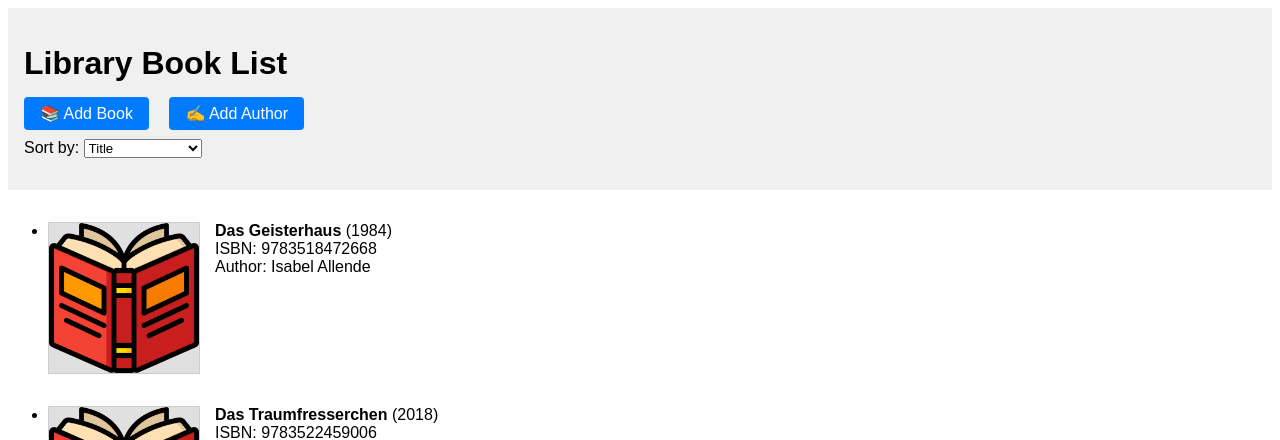
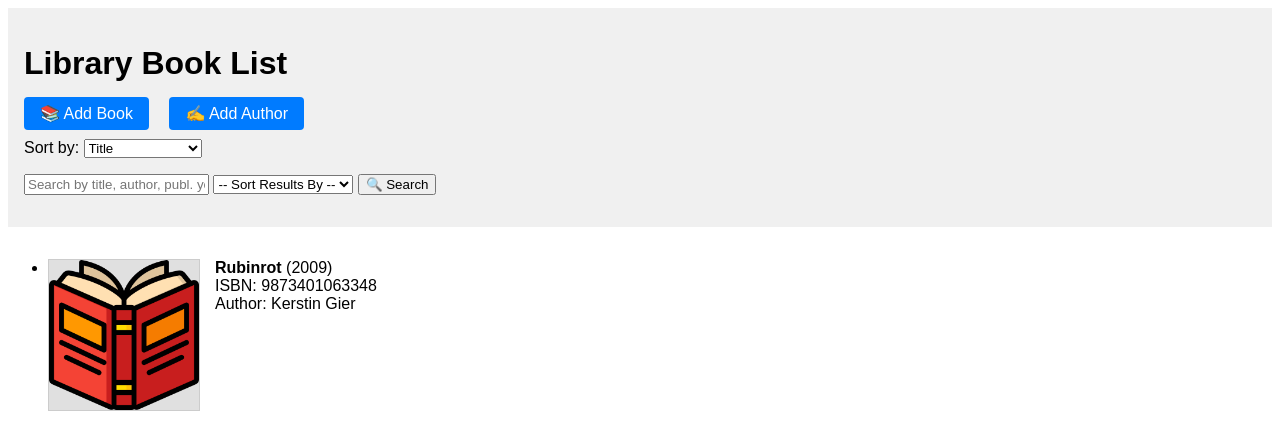
Before and after one commit to Martha-KW/Book_Alchemy, a Flask app: page / in a window 1280 px wide. Shown: the top 440 px of the page. Run offline with Flask 3, Linux system fonts and the light colour scheme; data comes from the database, SQL or seed files in the repository.

Commit message:
search by name, title,year, isbn with additional sorting function for results added

```diff
--- a/app.py
+++ b/app.py
@@ -2,6 +2,7 @@ from data_models import db, Author, Book
 from datetime import datetime
 from flask import Flask, render_template, request, redirect, url_for
 from flask_sqlalchemy import SQLAlchemy
+from sqlalchemy import or_, func
 import os
 
 
@@ -19,15 +20,33 @@ print("SQLite-Pfad:", os.path.join(basedir, 'data', 'library.sqlite'))
 # route for the homepage
 @app.route('/')
 def home():
-    sort_by = request.args.get('sort_by', 'title')  # Default: sort by title
+    sort_by = request.args.get('sort_by')
+    search_term = request.args.get('search', '').strip()
 
-    if sort_by == 'author':
-        books = Book.query.join(Book.author).order_by(Author.name).all()
+    # Join Book & Author, um auch nach Autorname suchen zu können
+    query = Book.query.join(Author)
+
+    # Wenn ein Suchbegriff eingegeben wurde:
+    if search_term:
+        search_pattern = f"%{search_term.lower()}%"
+        query = query.filter(
+            or_(
+                func.lower(Book.title).like(search_pattern),
+                func.lower(Author.name).like(search_pattern),
+                func.cast(Book.publication_year, db.String).like(search_pattern),
+                Book.isbn.like(search_term)
+            )
+        )
+
+    # Sortierung anwenden
+    if sort_by == 'title':
+        query = query.order_by(Book.title)
+    elif sort_by == 'author':
+        query = query.order_by(Author.name)
     elif sort_by == 'publication_year':
-        books = Book.query.order_by(Book.publication_year).all()
-    else:
-        books = Book.query.order_by(Book.title).all()
+        query = query.order_by(Book.publication_year)
 
+    books = query.all()
     return render_template('home.html', books=books)
 
 
--- a/templates/home.html
+++ b/templates/home.html
@@ -42,6 +42,7 @@
         <a href="{{ url_for('add_book') }}">📚 Add Book</a>
         <a href="{{ url_for('add_author') }}">✍️ Add Author</a>
       </nav>
+
       <form method="get" action="{{ url_for('home') }}" style="margin: 1rem 0;">
   <label for="sort_by">Sort by:</label>
   <select name="sort_by" onchange="this.form.submit()">
@@ -50,6 +51,21 @@
     <option value="publication_year" {% if request.args.get('sort_by') == 'publication_year' %}selected{% endif %}>Publication Year</option>
   </select>
 </form>
+
+<form method="get" action="{{ url_for('home') }}" style="margin-bottom: 1rem;">
+  <input type="text" name="search"
+         placeholder="Search by title, author, publ. year, or ISBN..."
+         value="{{ request.args.get('search', '') }}">
+  <select name="sort_by">
+    <option value="">-- Sort Results By --</option>
+    <option value="title" {% if request.args.get('sort_by') == 'title' %}selected{% endif %}>Title</option>
+    <option value="author" {% if request.args.get('sort_by') == 'author' %}selected{% endif %}>Author</option>
+    <option value="publication_year" {% if request.args.get('sort_by') == 'publication_year' %}selected{% endif %}>Year</option>
+  </select>
+  <button type="submit">🔍 Search</button>
+</form>
+
+
 
 
     </header>
@@ -74,7 +90,7 @@
         {% endfor %}
       </ul>
     {% else %}
-      <p>No books in the database yet.</p>
+      <p>No books match your criteria.</p>
     {% endif %}
 
     <script>
```
